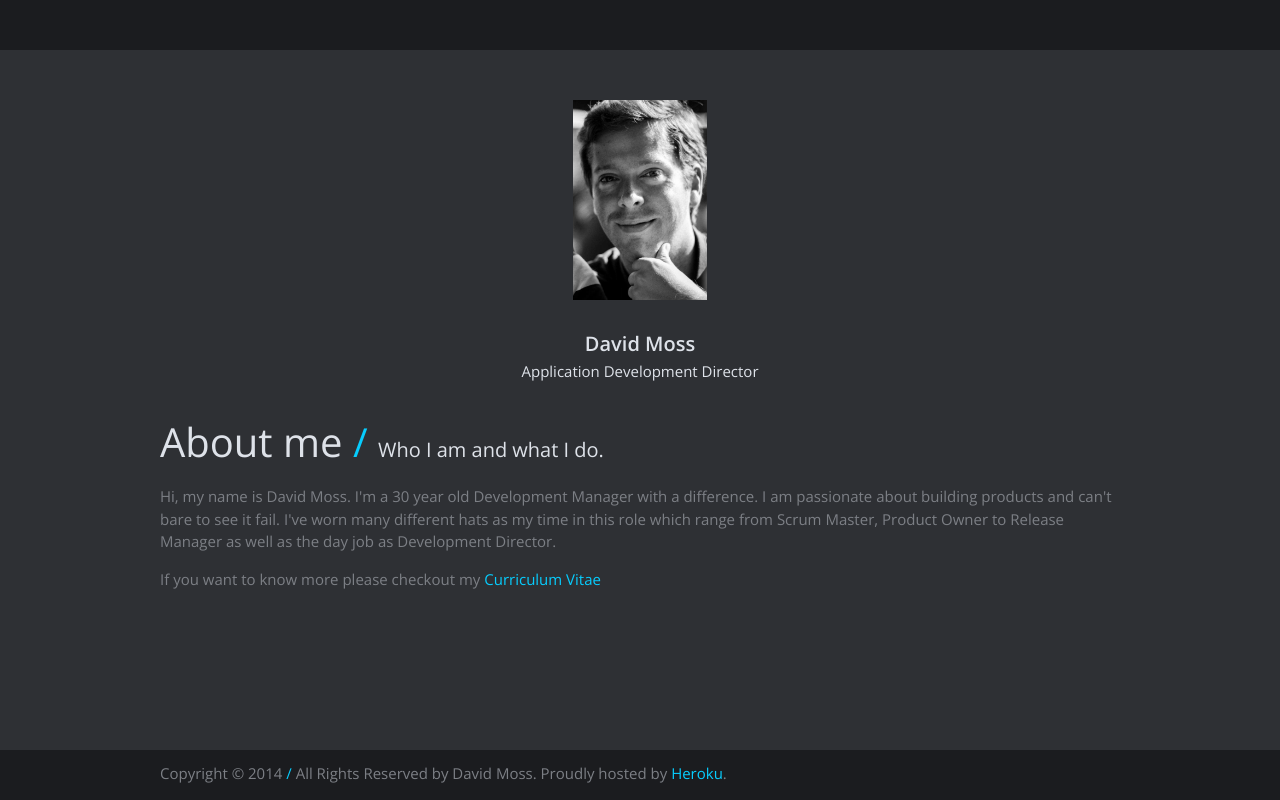
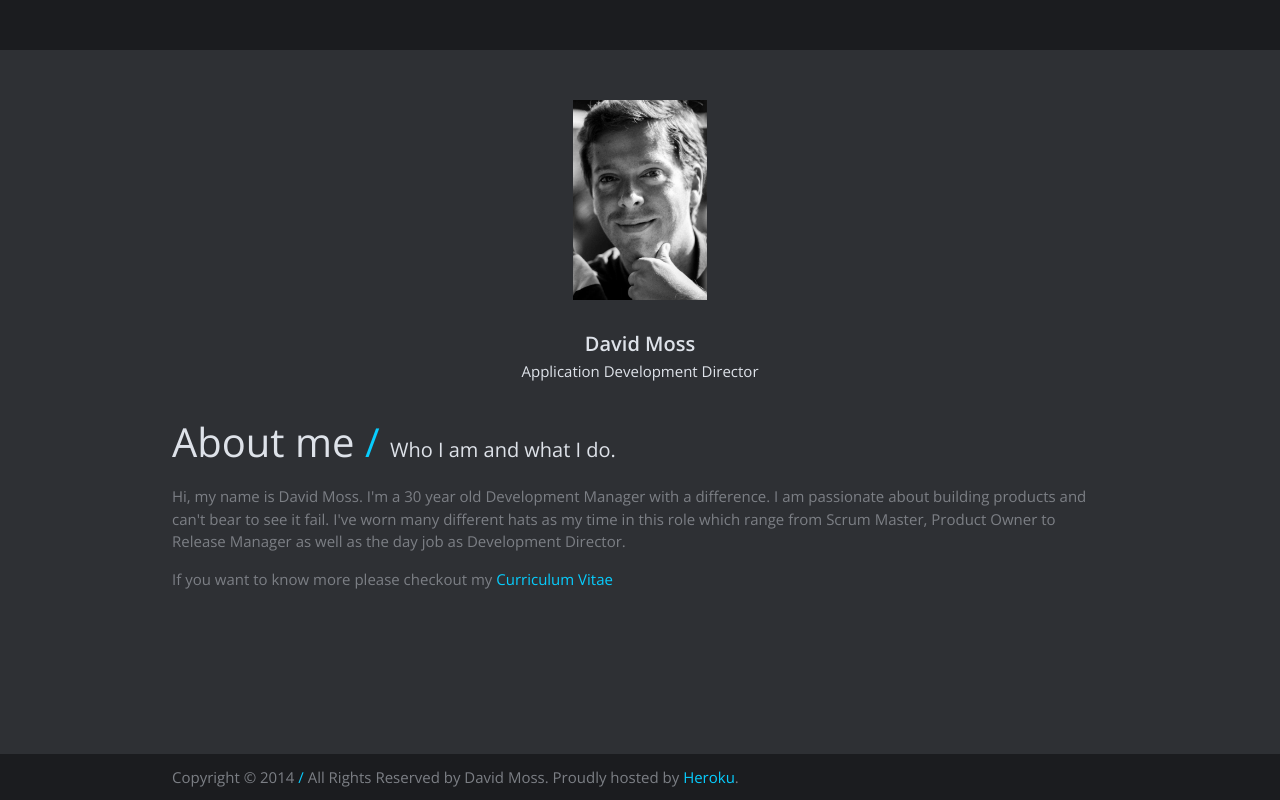
Before and after one commit to davidmoss/davidcmoss, a Django app: page / in a window 1280 px wide. Run offline with Django 3.2, Linux system fonts and the light colour scheme.

Commit message:
Fixing CSS footer and typos

```diff
--- a/davidcmoss/static/css/main.css
+++ b/davidcmoss/static/css/main.css
@@ -1,27 +1,27 @@
-html {
+html, body {
 	color: #dee2e9;
+	height: 100%;
 }
 
 body {
     background-color: #2e3034;
-    display: block;
     font-size: 62.5%;
-    margin: 100px 0;
+    margin: 0;
+		padding: 0;
 }
 
 header, footer {
 	background-color: #1b1c1f;
-	height: 50px;
 	width: 100%;
-	display: block;
-	position: absolute;
 }
 
 header {
 	top: 0;
+	height: 50px;
 }
 
 footer {
+	position: absolute;
 	bottom: 0;
 	font: 300 1.5em/1.5em 'Open Sans', sans-serif;
 	color: #7c7f85;
@@ -33,7 +33,7 @@ footer section {
 	width: 100%;
 }
 footer section p {
-	margin: 12px 0 0;
+	margin: 12px;
 }
 
 p, h1, h3{
@@ -56,9 +56,15 @@ h1 span.sub {
 	font-size: 0.5em;
 }
 
+#content {
+  min-height:100%;
+  position:relative;
+}
+
 #content #about {
 	max-width: 960px;
 	margin: 0 auto;
+	padding: 50px 0 100px;
 	width: 100%;
 	position: relative;
 }
@@ -77,6 +83,10 @@ h1 span.sub {
 	font: 300 1.5em/1.4em 'Open Sans', sans-serif;
 }
 
+#content .whoami {
+  padding: 0 12px;
+}
+
 #content .whoami p {
 	font: 300 1.5em/1.5em 'Open Sans', sans-serif;
 	color: #7c7f85;
--- a/davidcmoss/templates/home.html
+++ b/davidcmoss/templates/home.html
@@ -1,6 +1,7 @@
 {% load staticfiles static %}
 
-<!DOCTYPE html>
+<?xml version="1.0" encoding="utf-8"?>
+<!DOCTYPE html PUBLIC "-//W3C//DTD XHTML 1.0 Strict//EN" "http://www.w3.org/TR/xhtml1/DTD/xhtml1-strict.dtd">
 <!--[if lt IE 7]>      <html class="no-js lt-ie9 lt-ie8 lt-ie7"> <![endif]-->
 <!--[if IE 7]>         <html class="no-js lt-ie9 lt-ie8"> <![endif]-->
 <!--[if IE 8]>         <html class="no-js lt-ie9"> <![endif]-->
@@ -32,8 +33,6 @@
         <link rel="stylesheet" href="{% static "css/main.css"%}">
         <link rel="stylesheet" type="text/css" href="http://fonts.googleapis.com/css?family=Open+Sans:400,300,600,700&subset=latin,latin-ext">
         <!-- STYLESHEETS -->
-
-        <script src="{% static "js/vendor/modernizr-2.6.2.min.js"%}"></script>
     </head>
     <body>
         <!--[if lt IE 7]>
@@ -55,7 +54,7 @@
 	            <article>
 	                <section class="whoami">
 	                    <h1>About me <span class="slash">/</span> <span class="sub">Who I am and what I do.</span></h1>
-	                    <p>Hi, my name is David Moss. I'm a 30 year old Development Manager with a difference. I am passionate about building products and can't bare to see it fail. I've worn many different hats as my time in this role which range from Scrum Master, Product Owner to Release Manager as well as the day job as Development Director.</p>
+	                    <p>Hi, my name is David Moss. I'm a 30 year old Development Manager with a difference. I am passionate about building products and can't bear to see it fail. I've worn many different hats as my time in this role which range from Scrum Master, Product Owner to Release Manager as well as the day job as Development Director.</p>
 	                    <p>If you want to know more please checkout my <a href="{% static "Curriculum Vitae.pdf"%}">Curriculum Vitae</a></p>
 	                </section>
 	            </article>
```
Also changed, not shown: 1 other file.
